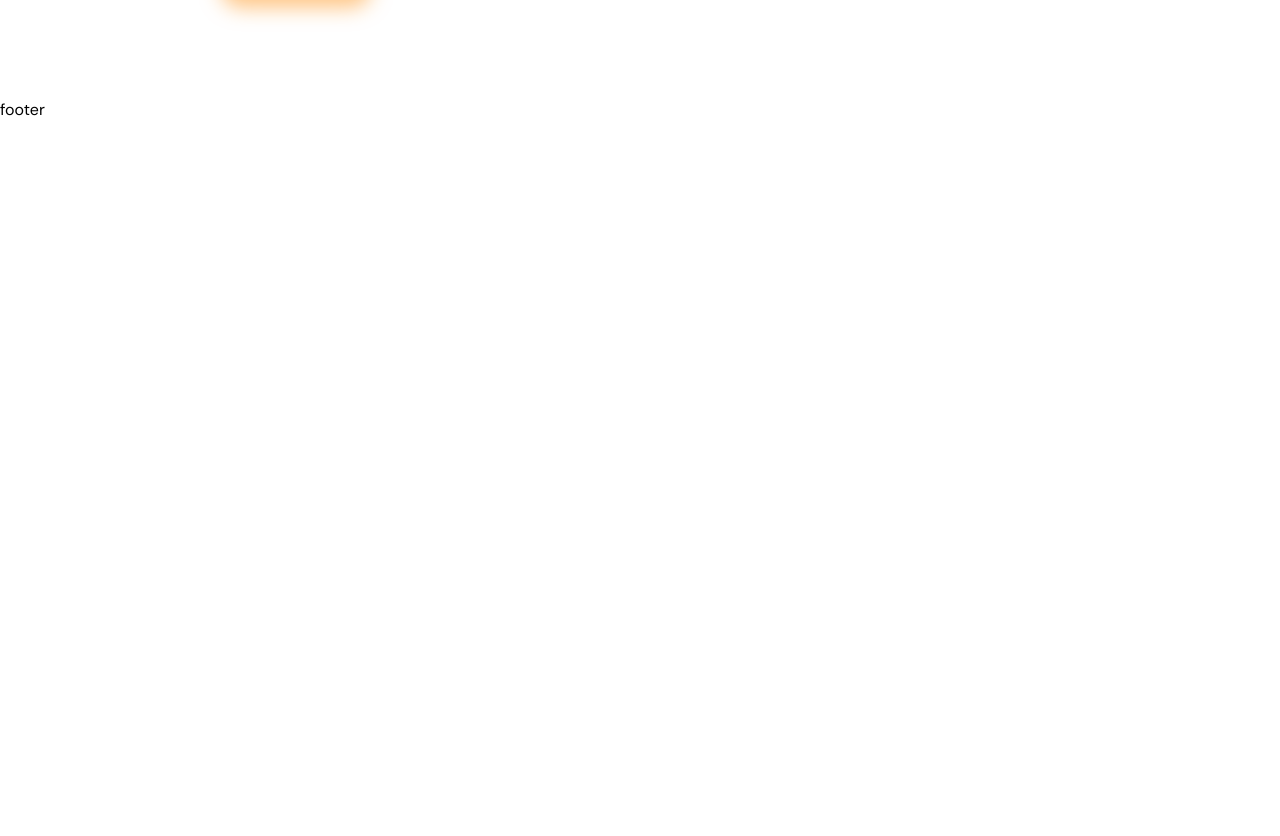
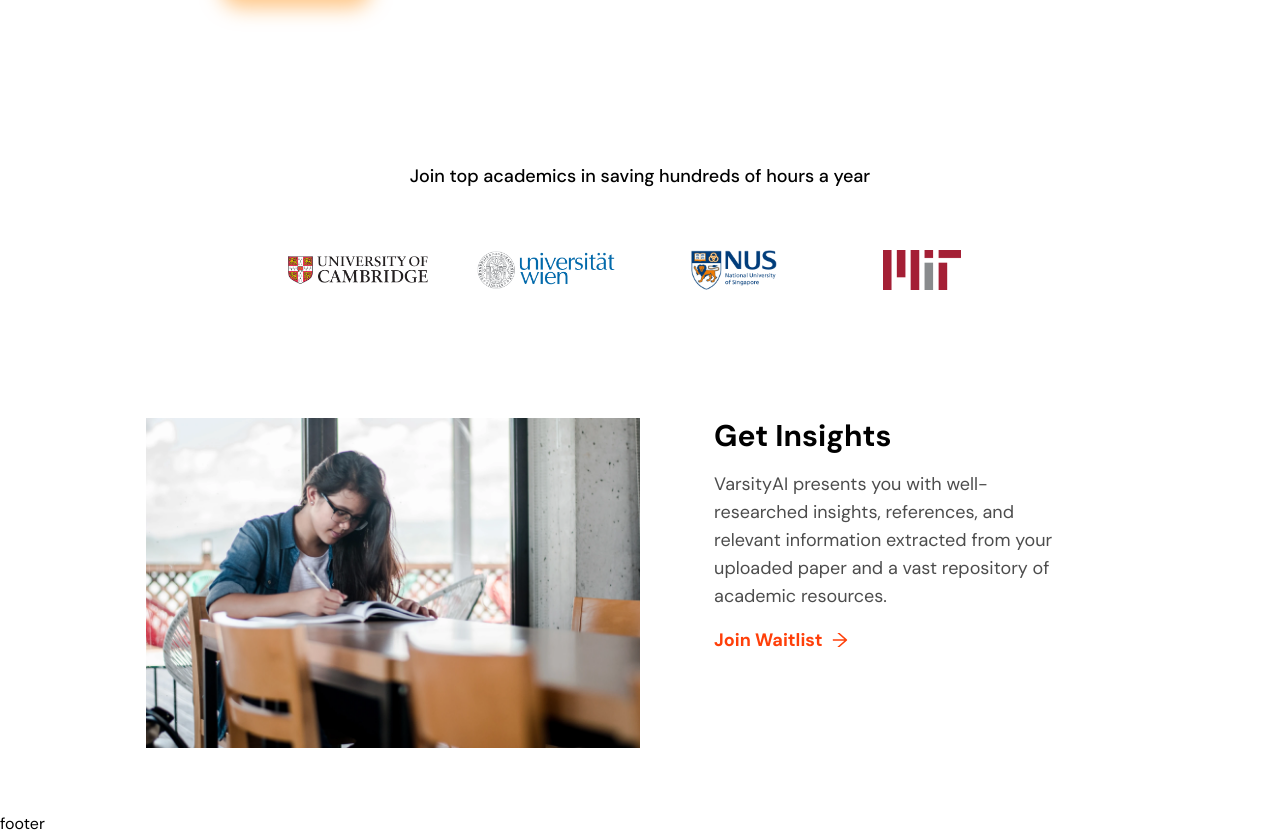
Before and after one commit to zulqarnain1231/varsity-ai, a Next.js app: page / in a window 1280 px wide. Shown: the part 702-1538 px from the top of the page. Before the commit the page ends 824 px from the top, so only its background shows below. Built offline with nearby package versions, Linux system fonts and the light colour scheme.

Commit message:
completed getinsights section

```diff
--- /dev/null
+++ b/components/Home/GetInsights.tsx
@@ -0,0 +1,42 @@
+import React from "react";
+import ComponentWrapper from "../Shared/Wrappers/ComponentWrapper";
+import Image from "next/image";
+import Link from "next/link";
+import { AiOutlineArrowRight } from "react-icons/ai";
+const GetInsights = () => {
+  return (
+    <ComponentWrapper
+      id="hero"
+      style="w-full h-full flex items-center py-10 lg:py-16"
+    >
+      <div className="w-full h-full grid lg:grid-cols-2 place-items-center">
+        <aside className="w-full h-[330px] relative">
+          <Image
+            className="w-full h-full object-cover"
+            src={"/Assets/GetInsights.webp"}
+            alt=""
+            fill
+          />
+        </aside>
+        <aside className="w-[70%] h-full flex flex-col items-start justify-start gap-4">
+          <h1 className="text-3xl text-black-main font-bold">Get Insights</h1>
+          <p className="text-lg text-black-main/70 font-normal">
+            VarsityAI presents you with well-researched insights, references,
+            and relevant information extracted from your uploaded paper and a
+            vast repository of academic resources.
+          </p>
+          <Link
+            href="https://tally.so/r/nP14xb"
+            className="flex items-center justify-center gap-2 text-brand-tartary text-lg font-bold"
+          >
+            {" "}
+            Join Waitlist
+            <AiOutlineArrowRight className="text-brand-tartary text-[20px]" />
+          </Link>
+        </aside>
+      </div>
+    </ComponentWrapper>
+  );
+};
+
+export default GetInsights;
--- a/components/Home/HomePage.tsx
+++ b/components/Home/HomePage.tsx
@@ -2,12 +2,16 @@
 import Navigation from "../Shared/Navigations/Navigation";
 import Footer from "../Shared/Navigations/Footer";
 import HeroSection from "./HeroSection";
+import Universities from "./Universities";
+import GetInsights from "./GetInsights";
 
 const HomePage = () => {
   return (
     <div className="w-full h-full">
       <Navigation />
       <HeroSection />
+      <Universities />
+      <GetInsights />
       <Footer />
     </div>
   );
--- /dev/null
+++ b/components/Home/Universities.tsx
@@ -0,0 +1,34 @@
+import React from "react";
+import ComponentWrapper from "../Shared/Wrappers/ComponentWrapper";
+import Image from "next/image";
+const Universities = () => {
+  const universities = [
+    "/Assets/Universities/Cambridge.png",
+    "/Assets/Universities/Wein.png",
+    "/Assets/Universities/Nus.webp",
+    "/Assets/Universities/Mit.webp",
+  ];
+  return (
+    <ComponentWrapper id="universities" style="lg:py-16 py-10">
+      <div className="w-full h-full flex flex-col items-center justify-start gap-[60px]">
+        <h2 className="text-lg text-black text-center font-medium">
+          Join top academics in saving hundreds of hours a year
+        </h2>
+        <div className="w-full flex sm:flex-row flex-col items-center justify-center gap-12">
+          {universities.map((item: string, index: number) => (
+            <div key={index} className="h-[40px] w-[140px] relative">
+              <Image
+                className="w-full h-full object-contain"
+                src={item}
+                alt=""
+                fill
+              />
+            </div>
+          ))}
+        </div>
+      </div>
+    </ComponentWrapper>
+  );
+};
+
+export default Universities;
```
